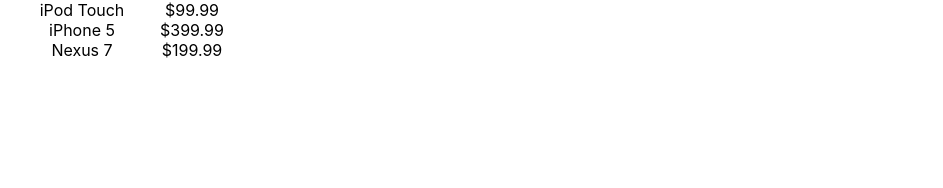
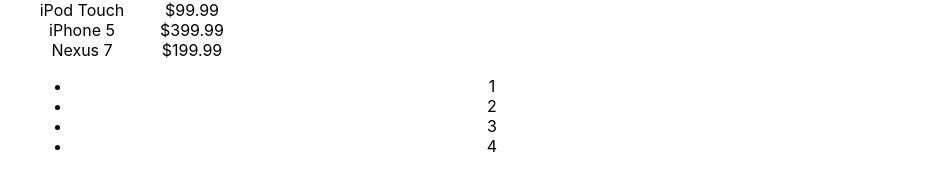
Before and after one commit to Finderboy/react-demo, a React (Create React App) app: page / in a window 1280 px wide. Shown: the part 1183-1371 px from the top of the page, without its empty margins (168-1111 px from the left). Built offline with nearby package versions, Linux system fonts and the light colour scheme.

Commit message:
# hoc高阶组件demo

```diff
--- a/src/App.js
+++ b/src/App.js
@@ -1,6 +1,6 @@
 import './App.css';
 import Parent from './components/Parent';
-import React from 'react';
+import React, { useState } from 'react';
 import Greeting from './components/Greeting';
 import RenderList from './components/renderList';
 // import Form from './components/Form';
@@ -9,7 +9,12 @@
 import Contacts from './components/FancyBorder/Contacts';
 import SplitPane from "./components/FancyBorder/index1";
 import ViewModel from "./components/ViewModel";
+import withLoading from "./components/Hoc/index";
+import DataList from "./components/Hoc/DataList";
 function App() {
+    const DataListWithLoading = withLoading(DataList);
+    const [data, setData] = useState(['1','2','3','4']);
+    const [isLoading, setIsLoading] = useState(false);
   return (
     <div className="App">
       {/*  基础语法渲染+事件+props*/}
@@ -27,6 +32,7 @@
       }
       />
       <ViewModel />
+      <DataListWithLoading data={data} isLoading={isLoading} />
     </div>
   );
 }
--- /dev/null
+++ b/src/components/Hoc/DataList.jsx
@@ -0,0 +1,10 @@
+function DataList({ data }) {
+    return (
+        <ul>
+            {data.map((item, index) => (
+                <li key={index}>{item}</li>
+            ))}
+        </ul>
+    );
+}
+export default DataList;
--- /dev/null
+++ b/src/components/Hoc/index.jsx
@@ -0,0 +1,12 @@
+import React from "react";
+function withLoading(WrappedComponent) {
+    return function WithLoadingComponent({ isLoading, ...props }) {
+        if (isLoading) {
+            return <div>Loading...</div>;
+        } else {
+            return <WrappedComponent {...props} />;
+        }
+    };
+}
+
+export default withLoading;
```
